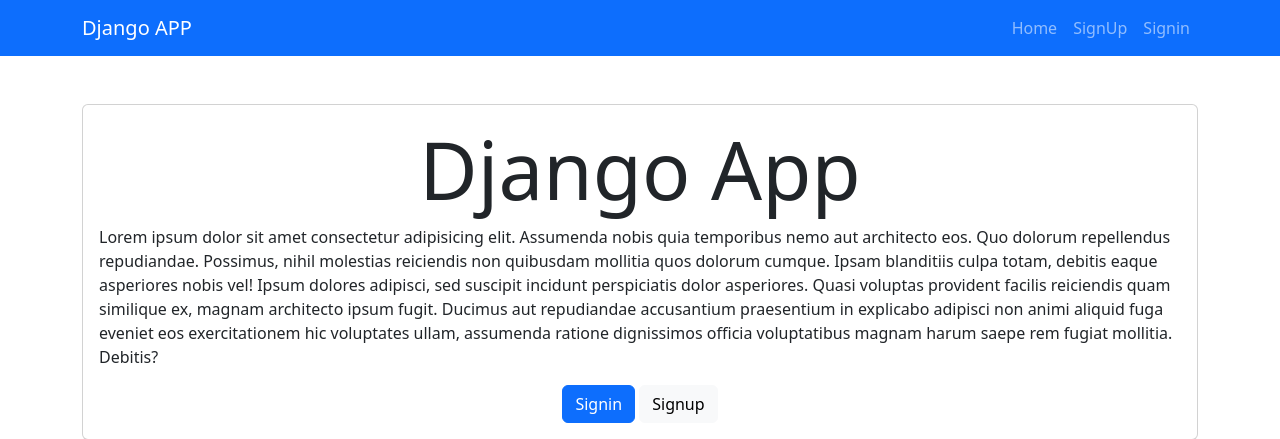
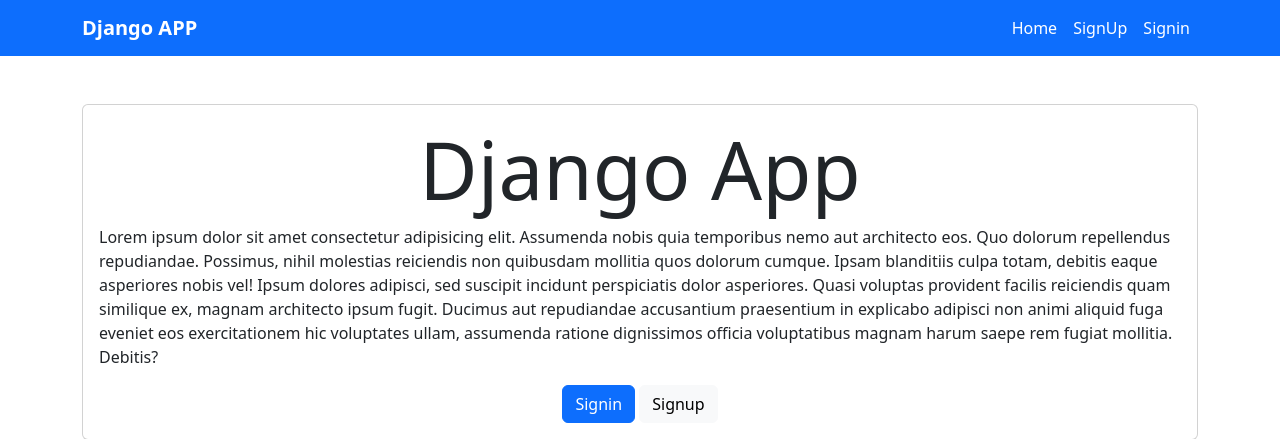
Before and after one commit to mgodoydev/django-crud, a Django app: page / in a window 1280 px wide. Shown: the top 439 px of the page. Run offline with Django 5.2, Linux system fonts and the light colour scheme.

Commit message:
Editando algunos detalles del navbar

```diff
--- a/tasks/templates/base.html
+++ b/tasks/templates/base.html
@@ -9,34 +9,34 @@
 <body>
     <nav class="navbar navbar-expand-lg bg-primary navbar-dark">
         <div class="container">
-          <a class="navbar-brand" href="/">Django APP</a>
+          <a class="navbar-brand fw-bold text-white" href="/">Django APP</a>
           <button class="navbar-toggler" type="button" data-bs-toggle="collapse" data-bs-target="#navbarSupportedContent" aria-controls="navbarSupportedContent" aria-expanded="false" aria-label="Toggle navigation">
             <span class="navbar-toggler-icon"></span>
           </button>
           <div class="collapse navbar-collapse" id="navbarSupportedContent">
             <ul class="navbar-nav ms-auto mb-2 mb-lg-0">
                 <li class="nav-item">
-                    <a class="nav-link" href="{% url 'home' %}">Home</a>
+                    <a class="nav-link text-white" href="{% url 'home' %}">Home</a>
                 </li>
                 {% if user.is_authenticated %}
                 <li class="nav-item">
-                    <a class="nav-link" href="{% url 'tasks' %}">Tasks Pending</a>
+                    <a class="nav-link text-white" href="{% url 'tasks' %}">Tasks Pending</a>
                 </li>
                 <li class="nav-item">
-                    <a class="nav-link" href="{% url 'tasks_completed' %}">Tasks Completed</a>
+                    <a class="nav-link text-white" href="{% url 'tasks_completed' %}">Tasks Completed</a>
                 </li>
                 <li class="nav-item">
-                    <a class="nav-link" href="{% url 'create_task' %}">Create Tasks</a>
+                    <a class="nav-link text-white" href="{% url 'create_task' %}">Create Tasks</a>
                 </li>
                 <li class="nav-item">
-                    <a class="nav-link" href="{% url 'logout' %}">Logout</a>
+                    <a class="nav-link text-white" href="{% url 'logout' %}">Logout</a>
                 </li>
                 {% else %}
                 <li class="nav-item">
-                    <a class="nav-link" href="{% url 'signup' %}">SignUp</a>
+                    <a class="nav-link text-white" href="{% url 'signup' %}">SignUp</a>
                 </li>
                 <li class="nav-item">
-                    <a class="nav-link" href="{% url 'signin' %}">Signin</a>
+                    <a class="nav-link text-white" href="{% url 'signin' %}">Signin</a>
                 </li>
                 {% endif %}
             </ul>
```
